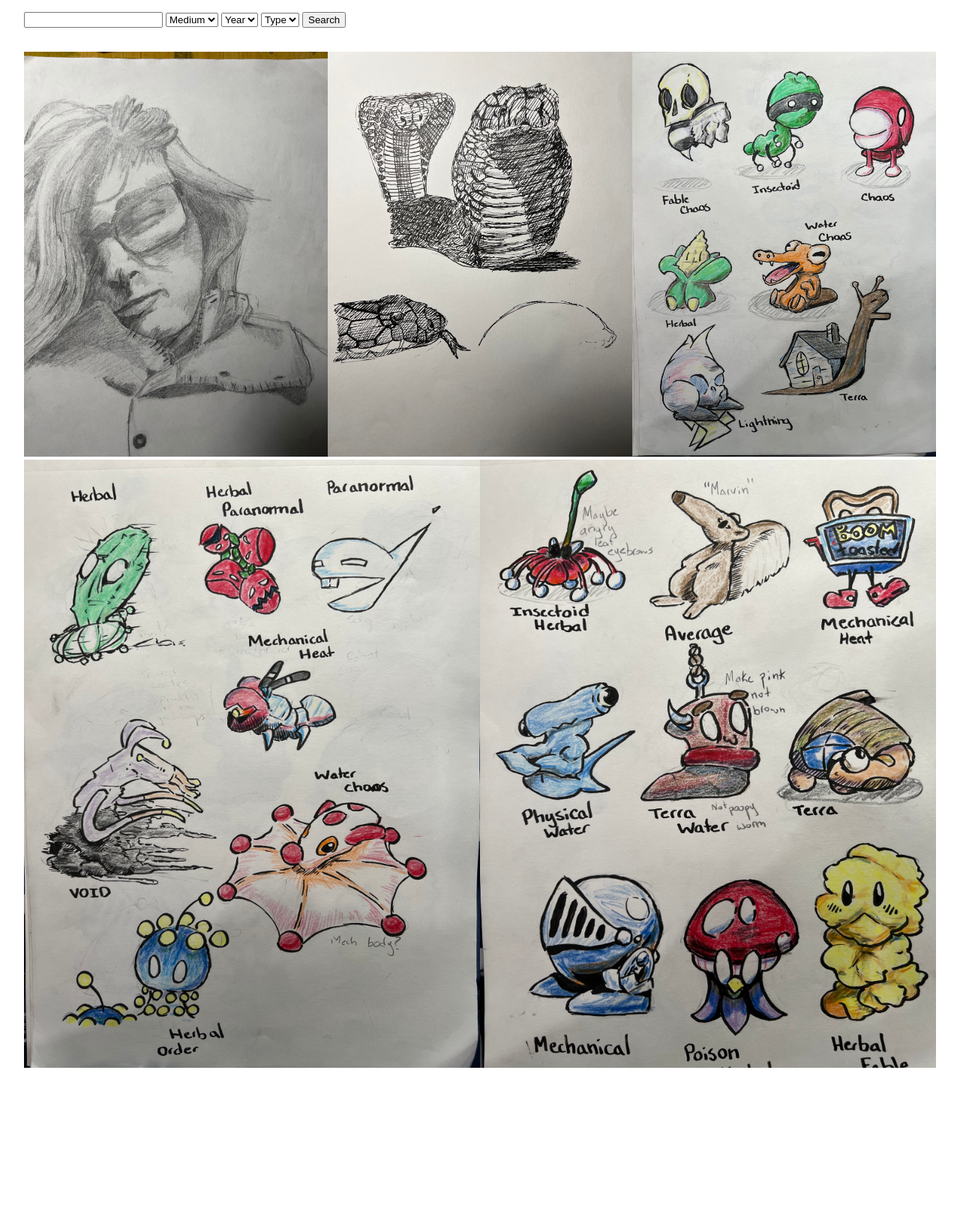
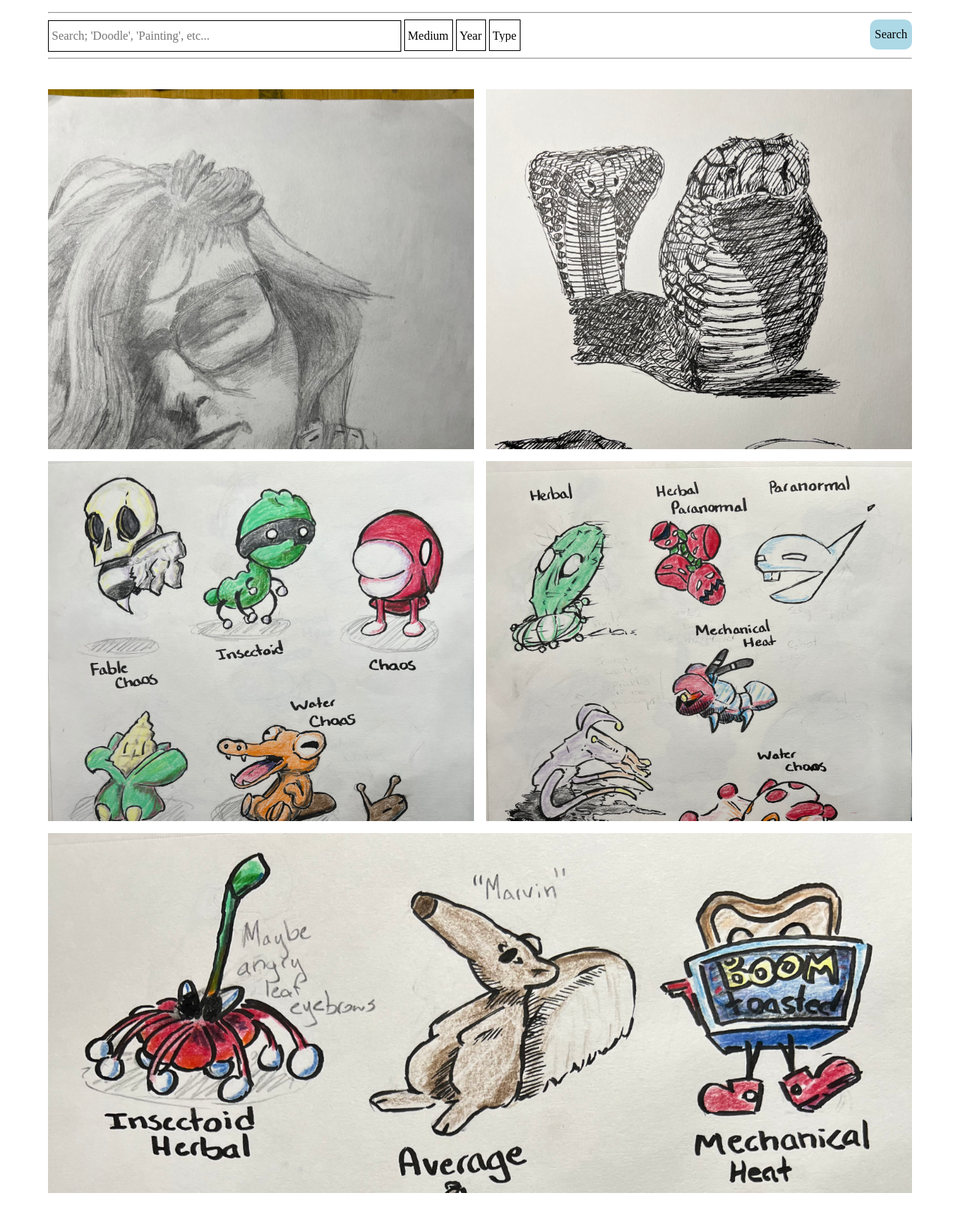
Before and after one commit to Craigware/Doodle-Gallery, a PHP site: page / in a window 1280 px wide. Shown: the whole page at 75% size. Before the commit the page ends 1476 px from the top, so only its background shows below. Run offline with PHP 8.4, Linux system fonts and the light colour scheme.

Commit message:
Started working on css

```diff
--- a/index.css
+++ b/index.css
@@ -1,5 +1,7 @@
+@import "./public/css/forms.css";
+
 body {
-    margin: 1rem 2rem;
+    margin: 1rem 4rem;
 }
 
 .search-box {
@@ -12,12 +14,22 @@ body {
     width: 100%;
 }
 
+/*
+.gallery-item-container:hover {
+    flex-grow: calc(var(--flex-grow-amount) + 10);
+} */
+
 .gallery-item-container {
+    --flex-grow-amount: 1;
     width: 25rem;
+    height: 30rem;
     object-fit: contain;
     overflow: hidden;
     display: inline-block;
-    flex-grow: 1;
+    flex-grow: var(--flex-grow-amount);
+    flex-shrink: .01;
+
+    transition: flex-grow 2s;
 }
 
 .gallery {
@@ -25,4 +37,5 @@ body {
     display: inline-flex;
     height: 100%;
     flex-wrap: wrap;
+    gap: 1rem;
 }
--- a/index.php
+++ b/index.php
@@ -4,12 +4,14 @@
     <meta charset="UTF-8">
     <meta name="viewport" content="width=device-width, initial-scale=1.0">
     <link rel="stylesheet" href="./index.css" />
+    <script src="index.js"></script>
     <title>Doodle Gallery</title>
 </head>
 <body>
-    <div id="root">
-        <form>
-            <input type="text" name="search-text" />
+    <div id="root" onclick="test()">
+        <hr />
+        <form id="search-form" >
+            <input class="medium-text" type="text" name="search-text" placeholder="Search; 'Doodle', 'Painting', etc..."/>
             <select name="medium">
                 <option value="0">Medium</option>
             </select>
@@ -19,9 +21,9 @@
             <select name="type">
                 <option value="0">Type</option>
             </select>
-            <button>Search</button>
+            <button style="float:right;">Search</button>
         </form>
-
+        <hr />
         <?php include("./src/view/gallery.php"); ?>
     </div>
 </body>
--- /dev/null
+++ b/public/css/forms.css
@@ -0,0 +1,44 @@
+input, button, select{
+    all: unset;
+    background-color: white;
+    height: 2rem;
+    padding: 4px;
+}
+
+#contact-me-form {
+    width: 50%;
+    background-color: gray;
+    padding: 2rem;
+    margin: 0 auto;
+}
+
+
+input[type="text"] {
+    background-color: white;
+    margin: 0 auto;
+    border: 1px solid black;
+}
+
+.short-text{
+    width: 25%;
+}
+
+.medium-text{
+    width: 40%;
+}
+
+.long-text{
+    height: 10rem;
+}
+
+button {
+    border-radius: 10px;
+    text-align: center;
+    width: 3rem;
+    background-color: lightblue;
+}
+
+select {
+    border: 1px solid black;
+    align-items: center;
+}
--- a/src/view/gallery.php
+++ b/src/view/gallery.php
@@ -8,8 +8,8 @@ function Gallery(){
     foreach ($images as $image) {
         if ($image == "." || $image == "..") { continue; }
         echo "
-            <div class='gallery-item-container'>
-                <img class='gallery-item' src='public/img/$image' />
+            <div onmouseover='' class='gallery-item-container'>
+                <img class='gallery-item' alt='' src='public/img/$image' />
             </div>
         ";
     }
```
Also changed, not shown: index.js (added), public/js/hover-image.js (added), 1 other file.
